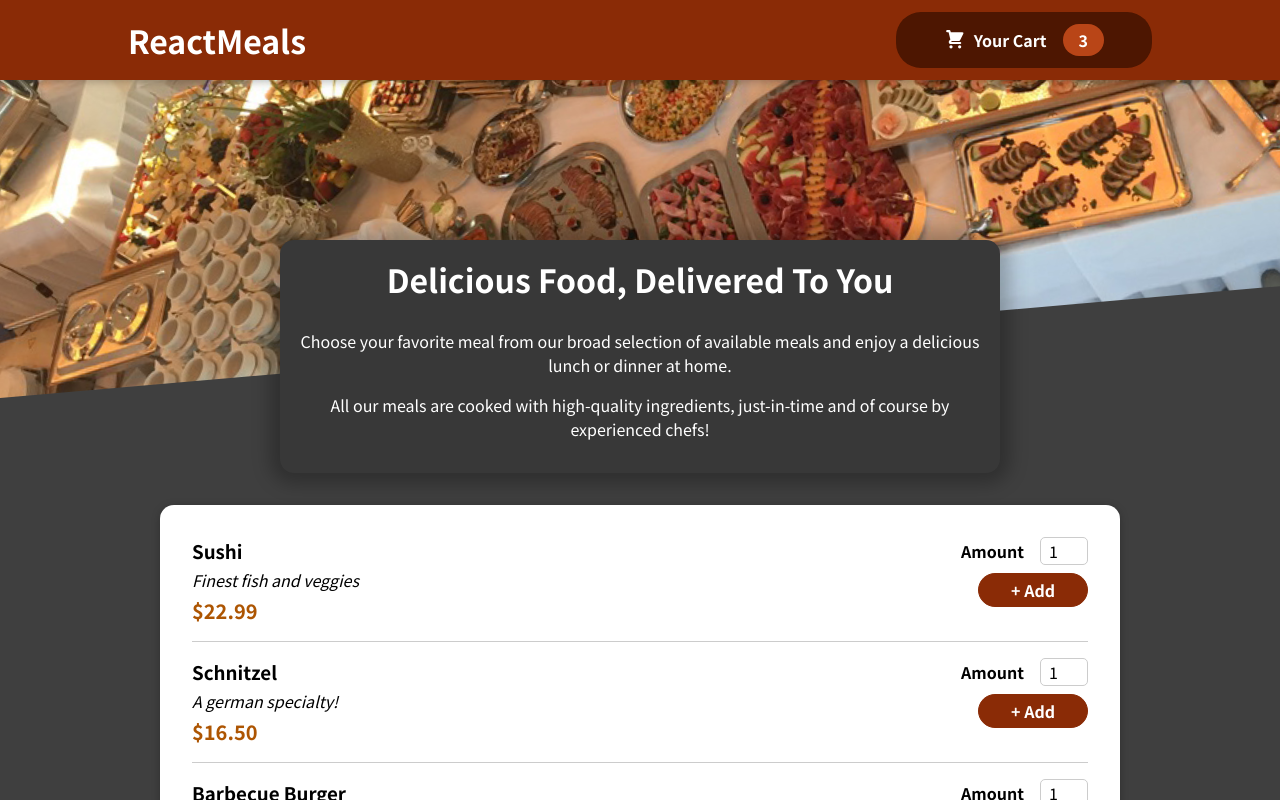
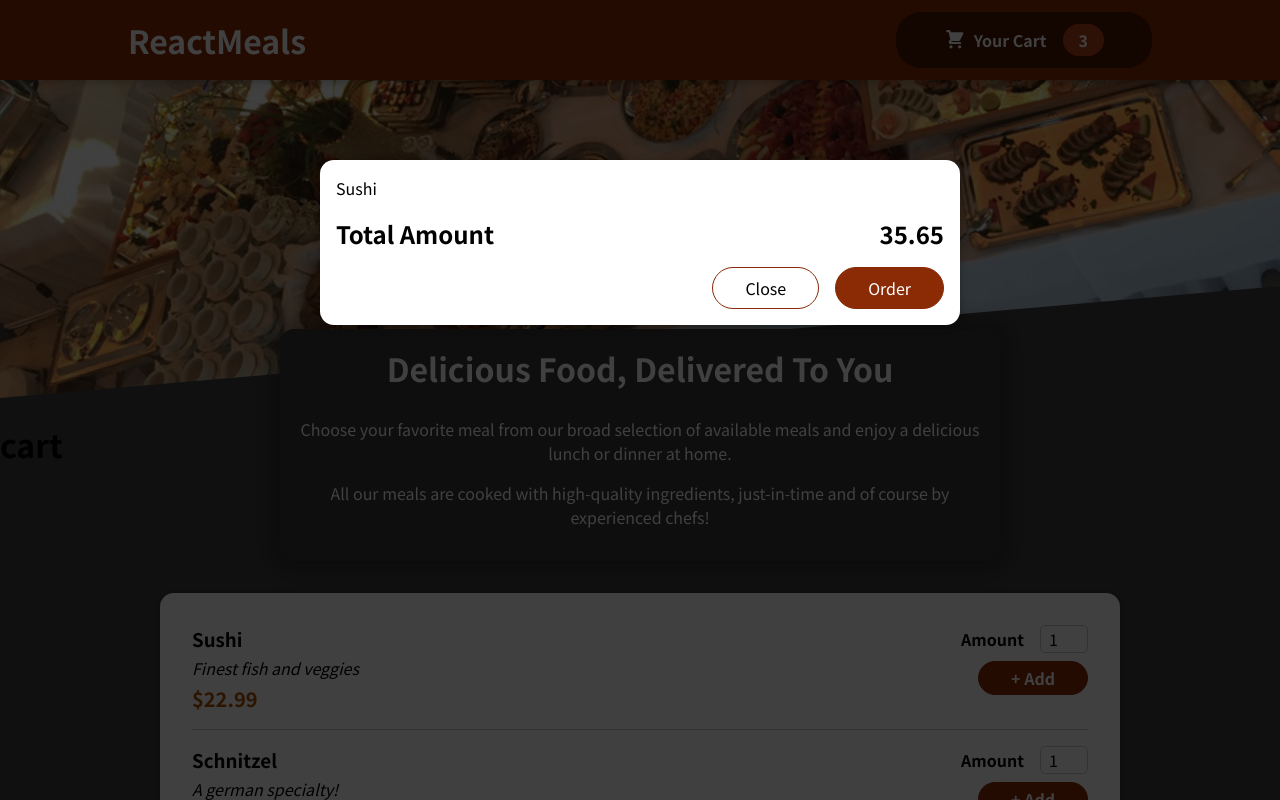
Before and after one commit to MilanTibadiya/Restaurant-Website, a React (Create React App) app: page / in a window 1280 px wide. Shown: the top 800 px of the page. Built offline with nearby package versions, Linux system fonts and the light colour scheme.

Commit message:
05-(Making a hard CodedCart without Functionality)

```diff
--- a/public/index.html
+++ b/public/index.html
@@ -28,6 +28,7 @@
   </head>
   <body>
     <noscript>You need to enable JavaScript to run this app.</noscript>
+    <div id="overlays"></div>
     <div id="root"></div>
     <!--
       This HTML file is a template.
--- a/src/App.js
+++ b/src/App.js
@@ -2,11 +2,14 @@
 
 import Header from "./components/Layout/Header";
 import Meals from "./components/Meals/Meals";
+import Cart from "./components/Cart/Cart";
 
 function App() {
   return (
     <React.Fragment>
+      <Cart/>
       <Header/>
+      <h1>cart</h1>
       <main>
         <Meals/>
       </main>
--- /dev/null
+++ b/src/components/Cart/Cart.js
@@ -0,0 +1,24 @@
+import Modal from '../UI/Modal';
+import classes from './Cart.module.css';
+
+const Cart = () => {
+    const cartItem = <ul className={classes['cart-items']}>
+        {[{ id: 'c1', name: 'Sushi', amount: 2, price:12.99},
+    ].map((item) => <li>{item.name}</li>)}</ul>;
+
+    return (
+        <Modal>
+            {cartItem}
+            <div className={classes.total}>
+                <span>Total Amount</span>
+                <span>35.65</span>
+            </div>
+            <div className={classes.actions}>
+                <button className={classes['button-alt']}>Close</button>
+                <button className={classes.button}>Order</button>
+            </div>
+        </Modal>
+    );
+};
+
+export default Cart;
--- /dev/null
+++ b/src/components/Cart/Cart.module.css
@@ -0,0 +1,46 @@
+.cart-items {
+    list-style: none;
+    margin: 0;
+    padding: 0;
+    max-height: 20rem;
+    overflow: auto;
+  }
+
+  .total {
+    display: flex;
+    justify-content: space-between;
+    align-items: center;
+    font-weight: bold;
+    font-size: 1.5rem;
+    margin: 1rem 0;
+  }
+
+  .actions {
+    text-align: right;
+  }
+
+  .actions button {
+    font: inherit;
+    cursor: pointer;
+    background-color: transparent;
+    border: 1px solid #8a2b06;
+    padding: 0.5rem 2rem;
+    border-radius: 25px;
+    margin-left: 1rem;
+  }
+
+  .actions button:hover,
+  .actions button:active {
+    background-color: #5a1a01;
+    border-color: #5a1a01;
+    color: white;
+  }
+
+  .actions .button--alt {
+    color: #8a2b06;
+  }
+
+  .actions .button {
+    background-color: #8a2b06;
+    color: white;
+  }
--- /dev/null
+++ b/src/components/UI/Modal.js
@@ -0,0 +1,30 @@
+import React, { Fragment } from "react";
+import ReactDOM from "react-dom";
+
+import classes from "./Modal.module.css";
+
+const Backdrop = (props) => {
+  return <div className={classes.backdrop} />;
+};
+
+const ModalOverlay = (props) => {
+  return (
+    <div className={classes.modal}>
+      <div className={classes.content}>{props.children}</div>
+    </div>
+  );
+};
+
+const portalElement = document.getElementById('overlays');
+
+const Modal = (props) => {
+    return (
+        <Fragment>
+            {ReactDOM.createPortal(<Backdrop/>, portalElement)}
+            {ReactDOM.createPortal(
+            <ModalOverlay>{props.children}</ModalOverlay>, portalElement)}
+        </Fragment>
+    )
+};
+
+export default Modal;
--- /dev/null
+++ b/src/components/UI/Modal.module.css
@@ -0,0 +1,40 @@
+.backdrop {
+    position: fixed;
+    top: 0;
+    left: 0;
+    width: 100%;
+    height: 100vh;
+    z-index: 20;
+    background-color: rgba(0, 0, 0, 0.75);
+  }
+
+  .modal {
+    position: fixed;
+    top: 20vh;
+    left: 5%;
+    width: 90%;
+    background-color: white;
+    padding: 1rem;
+    border-radius: 14px;
+    box-shadow: 0 2px 8px rgba(0, 0, 0, 0.25);
+    z-index: 30;
+    animation: slide-down 300ms ease-out forwards;
+  }
+
+  @media (min-width: 768px) {
+    .modal {
+      width: 40rem;
+      left: calc(50% - 20rem);
+    }
+  }
+
+  @keyframes slide-down {
+    from {
+      opacity: 0;
+      transform: translateY(-3rem);
+    }
+    to {
+      opacity: 1;
+      transform: translateY(0);
+    }
+  }
```
